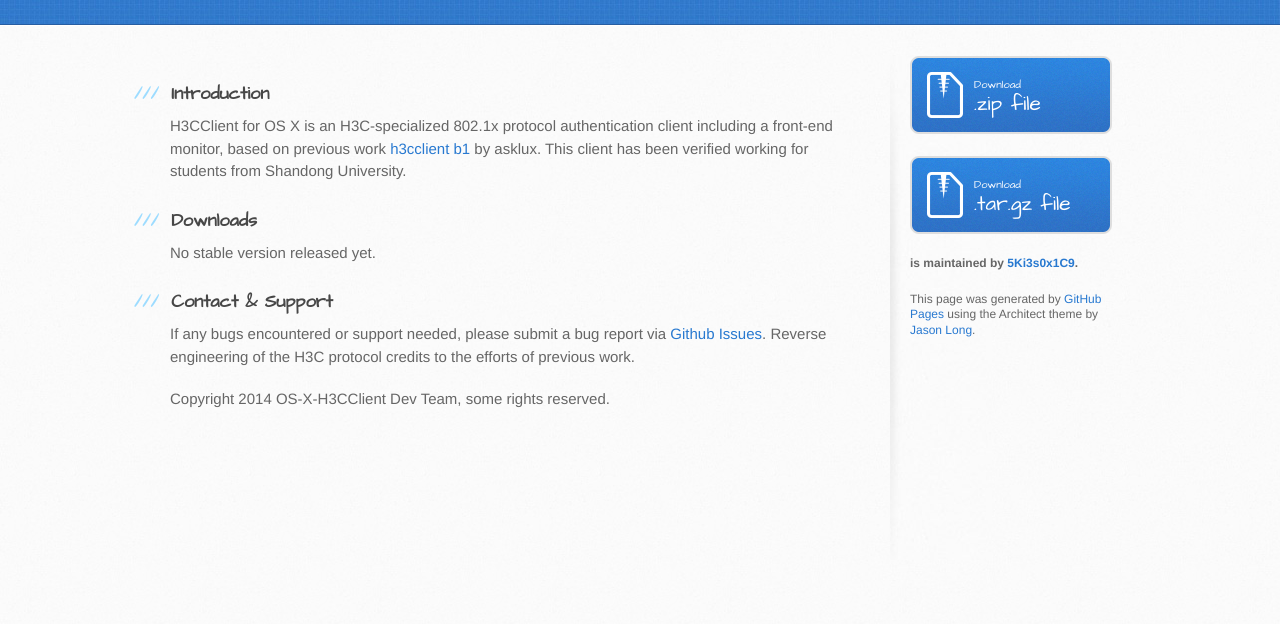
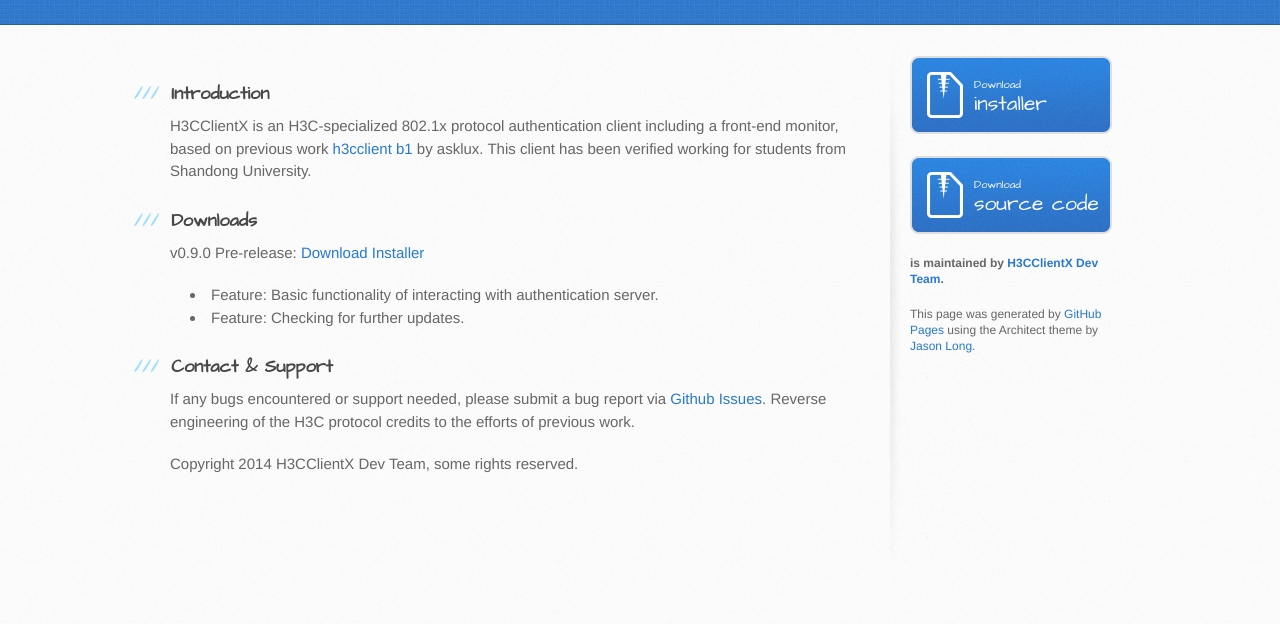
Before and after one commit to w1ndy/OS-X-H3CClient, a plain HTML site: page index.html in a window 1280 px wide. Shown: the part 176-800 px from the top of the page. Drawn offline with Linux system fonts and the light colour scheme.

Commit message:
Rename to H3CClientX.

```diff
--- a/appcast.xml
+++ b/appcast.xml
@@ -1,7 +1,7 @@
 <?xml version="1.0" encoding="utf-8"?>
 <rss version="2.0" xmlns:sparkle="http://www.andymatuschak.org/xml-namespaces/sparkle"  xmlns:dc="http://purl.org/dc/elements/1.1/">
 	<channel>
-		<title>OS-X-H3CClient's Changelog</title>
+		<title>H3CClientX's Changelog</title>
 		<link>http://5ki3s0x1c9.github.io/OS-X-H3CClient/appcast.xml</link>
 		<description>Most recent changes with links to updates.</description>
 		<language>en</language>
--- a/index.html
+++ b/index.html
@@ -13,13 +13,13 @@
     <script src="//html5shiv.googlecode.com/svn/trunk/html5.js"></script>
     <![endif]-->
 
-    <title>H3CClient by 5Ki3s0x1C9</title>
+    <title>H3CClientX</title>
   </head>
 
   <body>
     <header>
       <div class="inner">
-        <h1>H3CClient</h1>
+        <h1>H3CClientX</h1>
         <h2>An OS-X-Compatible 802.1x Client</h2>
         <a href="https://github.com/5Ki3s0x1C9/OS-X-H3CClient" class="button"><small>View project on</small>GitHub</a>
       </div>
@@ -31,12 +31,16 @@
           <h3>
 <a name="introduction" class="anchor" href="#introduction"><span class="octicon octicon-link"></span></a>Introduction</h3>
 
-<p>H3CClient for OS X is an H3C-specialized 802.1x protocol authentication client including a front-end monitor, based on previous work <a href="http://sourceforge.net/projects/h3cclient/">h3cclient b1</a> by asklux. This client has been verified working for students from Shandong University.</p>
+<p>H3CClientX is an H3C-specialized 802.1x protocol authentication client including a front-end monitor, based on previous work <a href="http://sourceforge.net/projects/h3cclient/">h3cclient b1</a> by asklux. This client has been verified working for students from Shandong University.</p>
 
 <h3>
 <a name="downloads" class="anchor" href="#downloads"><span class="octicon octicon-link"></span></a>Downloads</h3>
 
-<p>No stable version released yet.</p>
+<p>v0.9.0 Pre-release: <a href="https://dl.dropbox.com/s/gjrka8a7q4kmd9n/H3CClient.0.9.0.zip">Download Installer</a></p>
+<ul>
+  <li>Feature: Basic functionality of interacting with authentication server.</li>
+  <li>Feature: Checking for further updates.</li>
+</ul>
 
 <h3>
 <a name="contact--support" class="anchor" href="#contact--support"><span class="octicon octicon-link"></span></a>Contact &amp; Support</h3>
@@ -44,20 +48,20 @@
 <p>If any bugs encountered or support needed, please submit a bug report via <a href="https://github.com/5Ki3s0x1C9/OS-X-H3CClient/issues">Github Issues</a>.
 Reverse engineering of the H3C protocol credits to the efforts of previous work.</p>
 
-<p>Copyright 2014 OS-X-H3CClient Dev Team, some rights reserved. </p>
+<p>Copyright 2014 H3CClientX Dev Team, some rights reserved. </p>
         </section>
 
         <aside id="sidebar">
-          <a href="https://github.com/5Ki3s0x1C9/OS-X-H3CClient/zipball/master" class="button">
+          <a href="https://dl.dropbox.com/s/gjrka8a7q4kmd9n/H3CClient.0.9.0.zip" class="button">
             <small>Download</small>
-            .zip file
+            installer
           </a>
           <a href="https://github.com/5Ki3s0x1C9/OS-X-H3CClient/tarball/master" class="button">
             <small>Download</small>
-            .tar.gz file
+            source code
           </a>
 
-          <p class="repo-owner"><a href="https://github.com/5Ki3s0x1C9/OS-X-H3CClient"></a> is maintained by <a href="https://github.com/5Ki3s0x1C9">5Ki3s0x1C9</a>.</p>
+          <p class="repo-owner"><a href="https://github.com/5Ki3s0x1C9/OS-X-H3CClient"></a> is maintained by <a href="https://github.com/5Ki3s0x1C9">H3CClientX Dev Team</a>.</p>
 
           <p>This page was generated by <a href="https://pages.github.com">GitHub Pages</a> using the Architect theme by <a href="https://twitter.com/jasonlong">Jason Long</a>.</p>
         </aside>
--- a/params.json
+++ b/params.json
@@ -1 +1 @@
-{"name":"H3CClient","tagline":"An OS-X-Compatible 802.1x Client","body":"### Introduction\r\nH3CClient for OS X is an H3C-specialized 802.1x protocol authentication client including a front-end monitor, based on previous work [h3cclient b1](http://sourceforge.net/projects/h3cclient/) by asklux. This client has been verified working for students from Shandong University.\r\n\r\n### Downloads\r\nNo stable version released yet.\r\n\r\n### Contact & Support\r\nIf any bugs encountered or support needed, please submit a bug report via [Github Issues](https://github.com/5Ki3s0x1C9/OS-X-H3CClient/issues). \r\nReverse engineering of the H3C protocol credits to the efforts of previous work.\r\n\r\nCopyright 2014 OS-X-H3CClient Dev Team, some rights reserved. ","google":"","note":"Don't delete this file! It's used internally to help with page regeneration."}
+{"name":"H3CClientX","tagline":"An OS-X-Compatible 802.1x Client","body":"### Introduction\r\nH3CClientX is an H3C-specialized 802.1x protocol authentication client including a front-end monitor, based on previous work [h3cclient b1](http://sourceforge.net/projects/h3cclient/) by asklux. This client has been verified working for students from Shandong University.\r\n\r\n### Downloads\r\nNo stable version released yet.\r\n\r\n### Contact & Support\r\nIf any bugs encountered or support needed, please submit a bug report via [Github Issues](https://github.com/5Ki3s0x1C9/OS-X-H3CClient/issues). \r\nReverse engineering of the H3C protocol credits to the efforts of previous work.\r\n\r\nCopyright 2014 H3CClientX Dev Team, some rights reserved. ","google":"","note":"Don't delete this file! It's used internally to help with page regeneration."}
```
